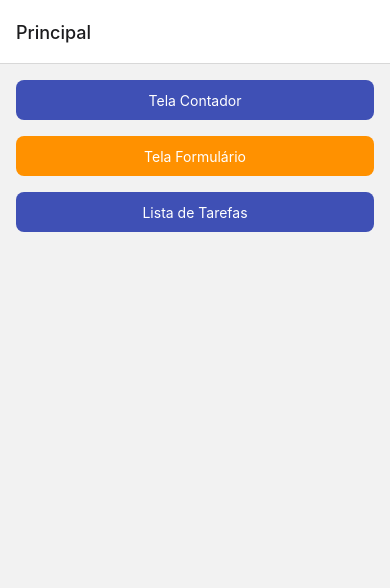
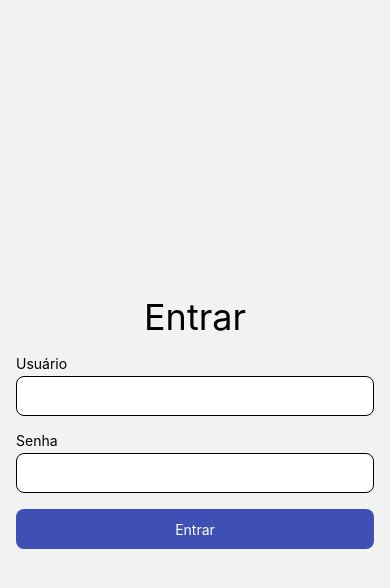
Before and after one commit to thiagocordeirooo/aulas-mobile-senai, a React Native app: screen / in a window 390 px wide. Shown: the top 588 px of the page. Built offline with nearby package versions, Linux system fonts and the light colour scheme.

Commit message:
adicionado TelaLogin

```diff
--- a/App.js
+++ b/App.js
@@ -9,6 +9,7 @@ import TelaPrincipal from './telas/TelaPrincipal/TelaPrincipal';
 import { NavigationContainer } from '@react-navigation/native';
 import { createStackNavigator } from '@react-navigation/stack';
 import TelaListaTarefas from './telas/TelaListaTarefas/TelaListaTarefas';
+import TelaLogin from './telas/TelaLogin/TelaLogin';
 
 const Stack = createStackNavigator();
 
@@ -24,13 +25,11 @@ export default function App() {
     <View style={estilos.todoApp}>
       <NavigationContainer>
         <Stack.Navigator screenOptions={{ cardStyle: { flex: 1 } }}>
-          <Stack.Screen
-            name={TELAS.TELA_PRINCIPAL}
-            component={TelaPrincipal}
-            options={{
-              title: 'Principal',
-            }}
-          />
+          <Stack.Group screenOptions={{ headerShown: false }}>
+            <Stack.Screen name={TELAS.TELA_LOGIN} component={TelaLogin} />
+          </Stack.Group>
+
+          <Stack.Screen name={TELAS.TELA_PRINCIPAL} component={TelaPrincipal} options={{ title: 'Principal', headerLeft: null }} />
           <Stack.Screen name={TELAS.TELA_CONTADOR} component={TelaContador} options={{ title: 'Contador' }} />
           <Stack.Screen name={TELAS.TELA_FORMULARIO} component={TelaFormulario} options={{ title: 'Formulário' }} />
           <Stack.Screen name={TELAS.TELA_LISTA_TAREFAS} component={TelaListaTarefas} options={{ title: 'Lista Terefas' }} />
--- a/comum/constantes/telas.js
+++ b/comum/constantes/telas.js
@@ -3,6 +3,8 @@ const TELAS = {
   TELA_CONTADOR: 'TELA_CONTADOR',
   TELA_FORMULARIO: 'TELA_FORMULARIO',
   TELA_LISTA_TAREFAS: 'TELA_LISTA_TAREFAS',
+
+  TELA_LOGIN: 'TELA_LOGIN'
 };
 
 export default TELAS;
--- /dev/null
+++ b/telas/TelaLogin/TelaLogin.js
@@ -0,0 +1,40 @@
+import { useState } from 'react';
+import { Text, View } from 'react-native';
+import BotaoCustomizado from '../../comum/componentes/BotaoCustomizado/BotaoCustomizado';
+import CampoTextoCustomizado from '../../comum/componentes/CampoTextoCustomizado/CampoTextoCustomizado';
+import estilos from './TelaLoginStyle';
+import TELAS from '../../comum/constantes/telas';
+
+const TelaLogin = (props) => {
+  const [campoUsuario, setCampoUsuario] = useState('');
+  const [campoSenha, setCampoSenha] = useState('');
+
+  const entrar = () => {
+    if (campoUsuario.trim() && campoSenha.trim()) {
+      // aqui vamos chamar a api do backend para validar login no futuro
+      if (campoUsuario === 'admin' && campoSenha === 'admin') {
+        // redireiconar para "dentro" do app
+        props.navigation.navigate(TELAS.TELA_PRINCIPAL);
+      } else {
+        alert('Usuário ou senha inválida!');
+      }
+    } else {
+      alert('Preencha os campos!');
+    }
+  };
+
+  return (
+    <View style={estilos.container}>
+      <View style={estilos.containerTituloEntrar}>
+        <Text style={estilos.tituloEntrar}>Entrar</Text>
+      </View>
+      <CampoTextoCustomizado label='Usuário' value={campoUsuario} onChangeText={setCampoUsuario} />
+      <CampoTextoCustomizado label='Senha' value={campoSenha} onChangeText={setCampoSenha} />
+      <BotaoCustomizado cor='primaria' onPress={entrar}>
+        Entrar
+      </BotaoCustomizado>
+    </View>
+  );
+};
+
+export default TelaLogin;
--- /dev/null
+++ b/telas/TelaLogin/TelaLoginStyle.js
@@ -0,0 +1,19 @@
+import { StyleSheet } from 'react-native';
+
+const estilos = StyleSheet.create({
+  container: {
+    flex: 1,
+    justifyContent: 'center',
+    padding: 16,
+    gap: 16,
+  },
+
+  containerTituloEntrar: {
+    alignItems: 'center',
+  },
+  tituloEntrar: {
+    fontSize: 36,
+  },
+});
+
+export default estilos;
```
